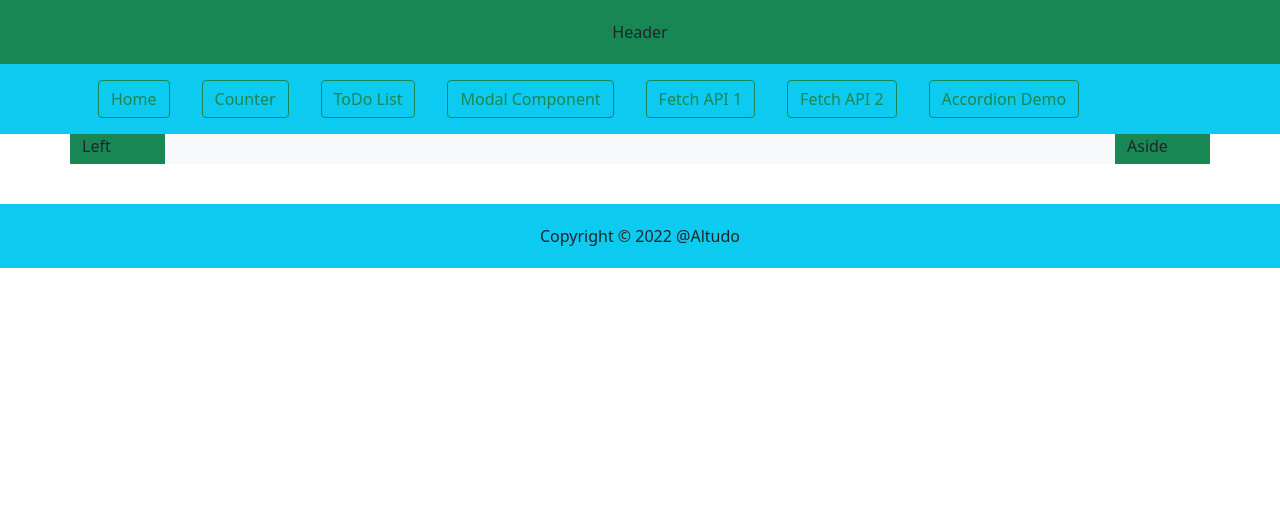
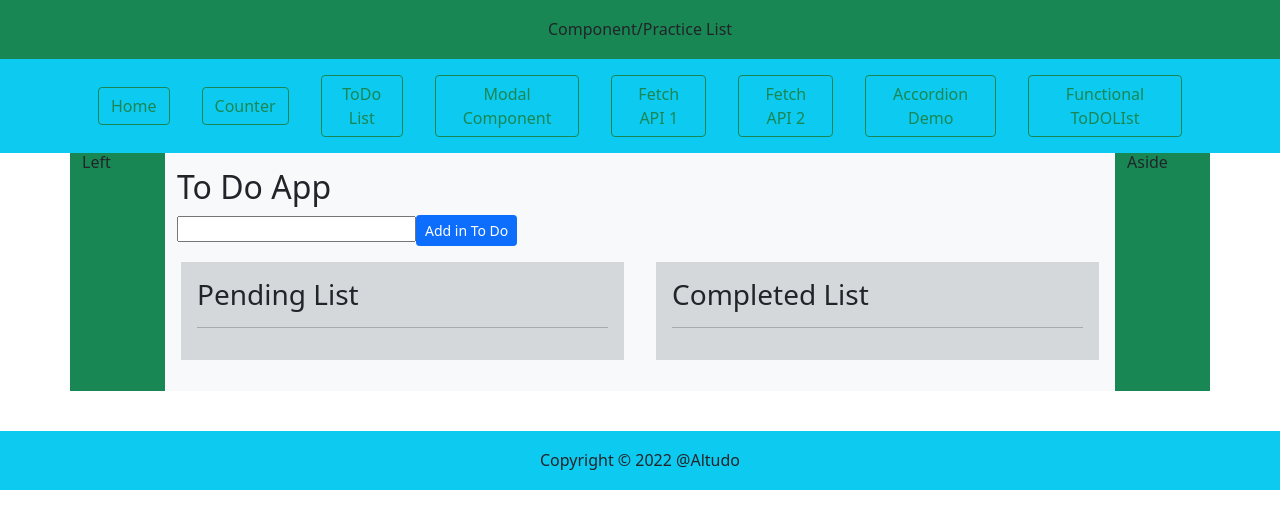
Before and after one commit to ervkgithub/cepta_react_training, a React (Create React App) app: page /funtodolist in a window 1280 px wide. Shown: the top 528 px of the page. Built offline with nearby package versions, Linux system fonts and the light colour scheme.

Commit message:
Functional TODOList Component Practice

```diff
--- a/package.json
+++ b/package.json
@@ -7,11 +7,13 @@
     "@testing-library/react": "^12.1.4",
     "@testing-library/user-event": "^13.5.0",
     "bootstrap": "^5.1.3",
+    "font-awesome": "^4.7.0",
     "react": "^18.0.0",
     "react-bootstrap": "^2.3.0",
     "react-dom": "^18.0.0",
     "react-router-dom": "^6.3.0",
     "react-scripts": "5.0.0",
+    "sass": "^1.51.0",
     "web-vitals": "^2.1.4"
   },
   "scripts": {
--- a/src/App.js
+++ b/src/App.js
@@ -10,6 +10,8 @@ import ComponentModal  from './component/ComponentModal';
 import ComponentAPI  from './component/ComponentAPI';
 import FetchAPI  from './component/FetchAPI';
 import AccordionDemo  from './component/Accordion';
+import FunToDoComponet from './component/FunToDoComponent';
+import './sass/Test.scss'
 
 function App() {
   return (
@@ -30,7 +32,7 @@ function App() {
                 <Route path='/compapi' element = {<ComponentAPI/>}/>
                 <Route path='/fetchapi' element = {<FetchAPI/>}/>
                 <Route path='/accordemo' element = {<AccordionDemo/>}/>
-
+                <Route path='/funtodolist' element = {<FunToDoComponet/>}/>
               </Routes>
             </div>
             <div className='col-lg-1 bg-success'>Aside</div>
--- a/src/common/Header.js
+++ b/src/common/Header.js
@@ -5,7 +5,7 @@ const Header = () => {
         <>
             <div className='bg-success'>
                 <header className='header-wrap'>
-                    Header
+                    Component/Practice List
                 </header>
             </div>
         </>
--- a/src/common/Menu.js
+++ b/src/common/Menu.js
@@ -16,6 +16,7 @@ const Menu = () => {
                         <Nav.Link><Link to="/compapi" className='btn btn-outline-success'>Fetch API 1</Link></Nav.Link>
                         <Nav.Link><Link to="/fetchapi" className='btn btn-outline-success'>Fetch API 2</Link></Nav.Link>
                         <Nav.Link><Link to="/accordemo" className='btn btn-outline-success'>Accordion Demo</Link></Nav.Link>
+                        <Nav.Link><Link to="/funtodolist" className='btn btn-outline-success'>Functional ToDOLIst</Link></Nav.Link>
                     </Navbar>
 
                 </div>
--- /dev/null
+++ b/src/common/Modal.js
@@ -0,0 +1,19 @@
+import React from 'react'
+
+const Modal = (props) => {
+
+    return (
+        <>
+            <div className='modal-custom'>
+                <div className='modal-content-custom'>
+                    <div>Modal Title</div>
+                    <p>Modal Description</p>
+                    <br></br>
+                    <button className='btn btn-info' type='button' onClick={props.closeModal}>Close</button>
+                </div>
+            </div>
+        </>
+    )
+}
+
+export default Modal;
--- a/src/component/Accordion.js
+++ b/src/component/Accordion.js
@@ -1,6 +1,6 @@
 
 import { React } from 'react';
-import { Accordion } from 'react-bootstrap';
+import { Container, Row, Col, Accordion, Card, Button } from 'react-bootstrap';
 
 const AccordionDemo = () => {
 
@@ -58,8 +58,37 @@ const AccordionDemo = () => {
                             </Accordion.Body>
                         </Accordion.Item>
                     </Accordion>
+                </div>
+                <Container>
+                    {/* Stack the columns on mobile by making one full-width and the other half-width */}
+                    <Row>
+                        <Col xs={12} md={8}>
+                            xs=12 md=8
+                        </Col>
+                        <Col xs={6} md={4}>
+                            xs=6 md=4
+                        </Col>
+                    </Row>
 
-                </div>
+                    {/* Columns start at 50% wide on mobile and bump up to 33.3% wide on desktop */}
+                    <Row>
+                        <Col xs={6} md={4}>
+                            xs=6 md=4
+                        </Col>
+                        <Col xs={6} md={4}>
+                            xs=6 md=4
+                        </Col>
+                        <Col xs={6} md={4}>
+                            xs=6 md=4
+                        </Col>
+                    </Row>
+
+                    {/* Columns are always 50% wide, on mobile and desktop */}
+                    <Row>
+                        <Col xs={6}>xs=6</Col>
+                        <Col xs={6}>xs=6</Col>
+                    </Row>
+                </Container>
             </div>
         </>
     )
--- a/src/component/ComponentModal.js
+++ b/src/component/ComponentModal.js
@@ -1,4 +1,5 @@
 import React, { useState } from 'react'
+import Modal from '../common/Modal';
 
 const ComponentModal = () => {
     const [status, setStatus] = useState(false);
@@ -14,14 +15,7 @@ const ComponentModal = () => {
             <button className='btn btn-primary modal-btn' type='button' onClick={showModal}>Show Modal</button>
             <br></br> <br></br>
             {status &&
-                <div className='modal-custom'>
-                    <div className='modal-content-custom'>
-                        <div>Modal Title</div>
-                        <p>Modal Description</p>
-                        <br></br>
-                        <button className='btn btn-info' type='button' onClick={closeModal}>Close</button>
-                    </div>
-                </div>
+                <Modal closeModal={closeModal} />
             }
         </>
     )
--- /dev/null
+++ b/src/component/FunToDoComponent.js
@@ -0,0 +1,90 @@
+
+import React, { useEffect, useState } from 'react';
+import {nanoid} from 'nanoid';
+
+const FunToDoComponet = () => {
+    const [input_val, setInput] = useState('');
+    const [toDoList, setToDoList] = useState([]); // array of objects - id, todotext, status
+
+    const handleChange = (e) => {
+        setInput(e.target.value);
+    }
+    const handleClick = () => {
+        let temp = {
+            // id: parseInt(Math.random()*10000),
+            id: nanoid(),
+            todotext: input_val,
+            status: false
+        }
+        setToDoList([...toDoList, temp]);
+        setInput('');
+    }
+    const markDone = (id) => {
+        console.log('done marked...', id);
+        let temp = toDoList.map((item) => {
+            if(item.id === id) {
+                item.status = !item.status;
+            }
+            return item;
+        })
+        setToDoList(temp);
+    }
+    const markDelete = (id) => {
+        console.log('mark delete...', id);
+        let temp = toDoList.filter((item) => {
+            return item.id !== id
+        });
+        setToDoList(temp);
+    }
+    useEffect(() => {
+        console.log('input', input_val);
+        console.log('setToDo List', toDoList);
+    })
+    return(
+        <>
+            <h2>To Do App</h2>
+            <div className='row'>
+                <div className='col-12'>
+                    <input type="text" value={input_val} onChange={handleChange}/>
+                    <button className='btn btn-primary btn-sm' onClick={handleClick}>Add in To Do</button>
+                </div>
+            </div>
+            <div className='row'>
+                <div className='col-6 px-3 py-3'>
+                    <div className='bg-secondary bg-opacity-25 px-3 py-3'>
+                    <h3>Pending List</h3>
+                    <hr></hr>
+                        {toDoList && toDoList.map((item, index) => (
+                            !item.status && <>
+                            <div key={item.id} className="row">
+                                <span className="col-6" key={`altudo ${index}`}>{item.todotext}</span>
+                                <button className='col-2 btn btn-success btn-sm text-center' onClick={() => markDone(item.id)}>Done</button>
+                                <button className="col-2 btn btn-danger btn-sm text-center" onClick={() => markDelete(item.id)}>
+                                    <i className='fa fa-trash'></i>
+                                </button>
+                            </div>
+                            </>
+                        ))}
+                    </div>
+                </div>
+                <div className='col-6 px-3 py-3'>
+                    <div className='bg-secondary bg-opacity-25 px-3 py-3'>
+                    <h3>Completed List</h3>
+                    <hr></hr>
+                        {toDoList && toDoList.map((item, index) => (
+                            item.status && <>
+                            <div key={item.id} className="row">
+                                <span className="col-6" key={`altudo ${index}`}>{item.todotext}</span>
+                                <button className='col-4 btn btn-success btn-sm text-center' onClick={() => markDone(item.id)}>Mark Not Done</button>
+                                <button className="col-2 btn btn-danger btn-sm text-center" onClick={() => markDelete(item.id)}>Delete</button>
+                            </div>
+                            </>
+                        ))}
+                    </div>
+                </div>
+            </div>
+        </>
+    )
+}
+
+export default FunToDoComponet;
--- a/src/index.js
+++ b/src/index.js
@@ -2,6 +2,7 @@ import React from 'react';
 import ReactDOM from 'react-dom';
 import './index.css';
 import '../node_modules/bootstrap/dist/css/bootstrap.min.css';
+import '../node_modules/font-awesome/css/font-awesome.min.css';
 import App from './App';
 
 // import Home from './Home';
--- /dev/null
+++ b/src/sass/Test.scss
@@ -0,0 +1,3 @@
+body{
+    line-height: 1.2;
+}
```
Also changed, not shown: 1 other file (tests, documents, lock files or other folders).
